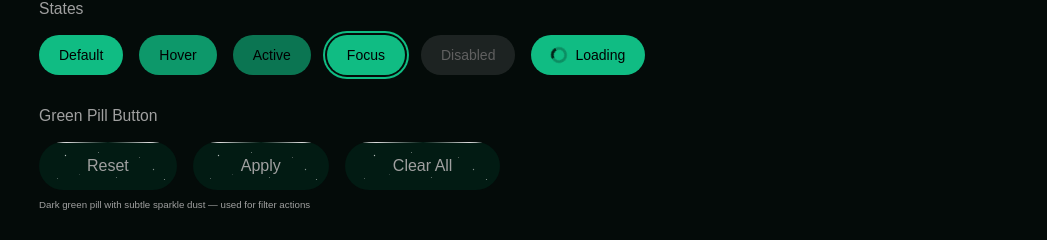
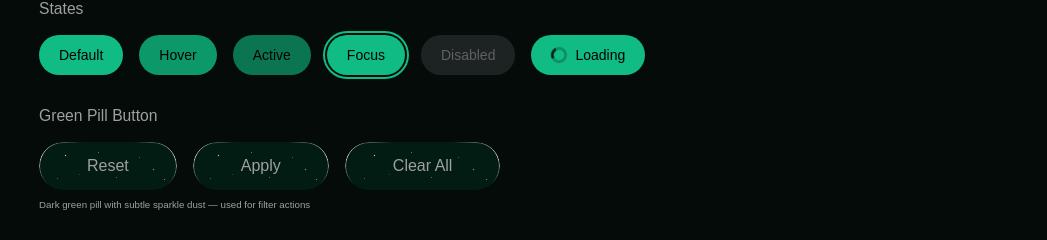
Before and after one commit to Mdx2025/GenesisFxDashboardMDX, a React (Vite) app: page /design-system in a window 1280 px wide. Shown: the part 2413-2653 px from the top of the page, without its empty margins (233-1280 px from the left). Built offline with nearby package versions, Linux system fonts and the light colour scheme; a web font is replaced by a local one.

Commit message:
fix: GreenPillButton border follows pill curves at top corners only

```diff
--- a/src/components/ui/GreenPillButton.tsx
+++ b/src/components/ui/GreenPillButton.tsx
@@ -14,13 +14,14 @@ export function GreenPillButton({ children, onClick }: GreenPillButtonProps) {
       style={{ background: '#021B13', border: 'none' }}
     >
       <div
-        className="absolute top-0 left-0 w-1/2 h-px pointer-events-none"
-        style={{ background: 'linear-gradient(90deg, transparent 0%, #DBDBDB 40%, transparent 100%)' }}
-        aria-hidden="true"
-      />
-      <div
-        className="absolute top-0 right-0 w-1/2 h-px pointer-events-none"
-        style={{ background: 'linear-gradient(90deg, transparent 0%, #DBDBDB 60%, transparent 100%)' }}
+        className="absolute inset-0 rounded-full pointer-events-none"
+        style={{
+          border: '1px solid #DBDBDB',
+          maskImage: 'radial-gradient(ellipse 35% 60% at 0% 30%, white, transparent), radial-gradient(ellipse 35% 60% at 100% 30%, white, transparent)',
+          WebkitMaskImage: 'radial-gradient(ellipse 35% 60% at 0% 30%, white, transparent), radial-gradient(ellipse 35% 60% at 100% 30%, white, transparent)',
+          maskComposite: 'add',
+          WebkitMaskComposite: 'destination-over',
+        }}
         aria-hidden="true"
       />
       <svg className="absolute left-[18%] top-[25%] opacity-70" width="3" height="3" viewBox="0 0 3 3" fill="none" aria-hidden="true">
```
Also changed, not shown: 3 other files (tests, documents, lock files or other folders).
